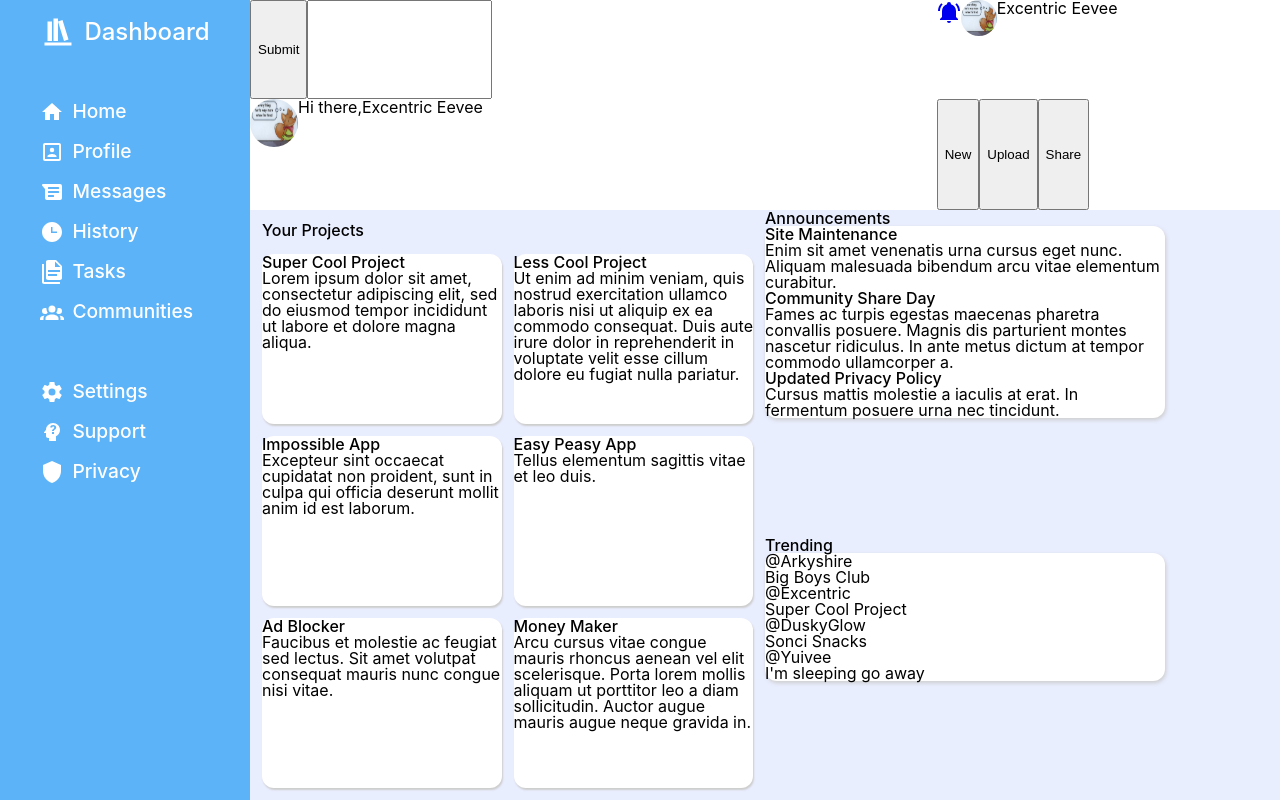
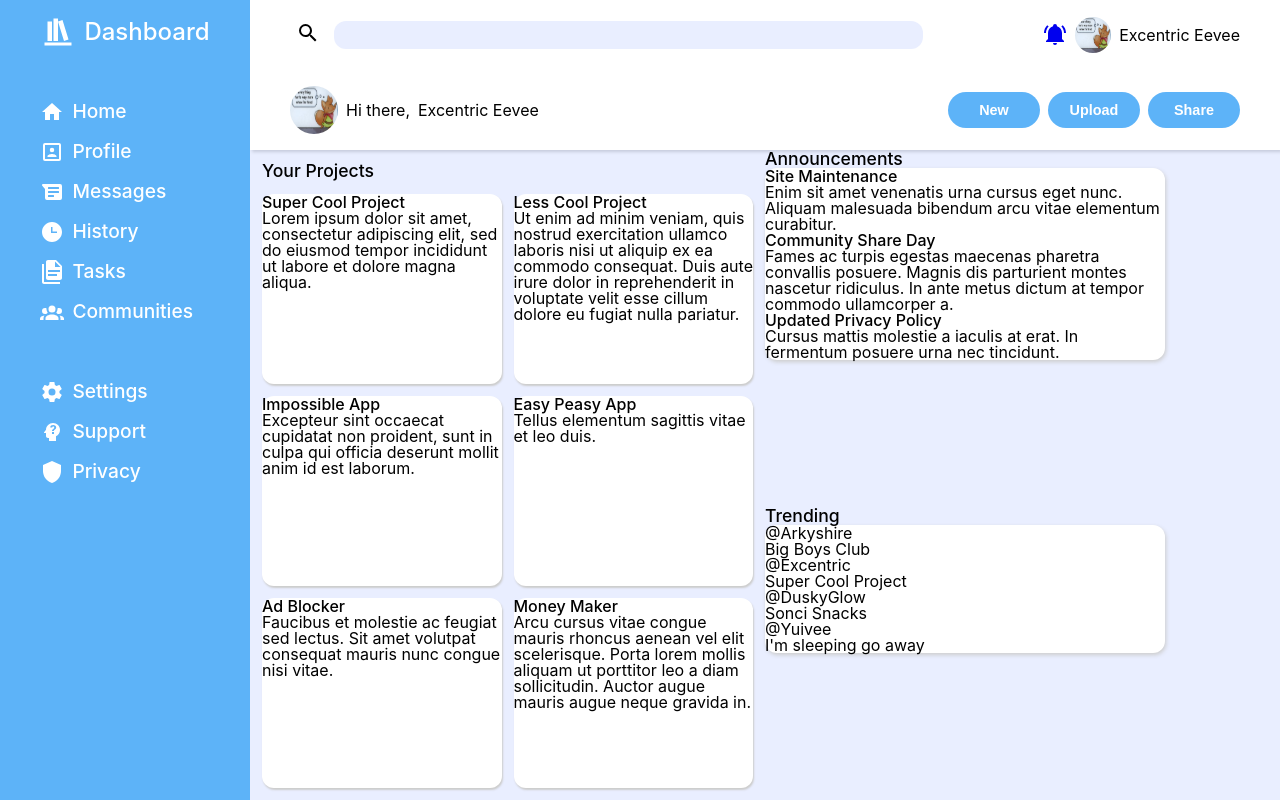
Before and after one commit to ExcentricEevee/admin-dashboard, a plain HTML site: page index.html in a window 1280 px wide. Drawn offline with Linux system fonts and the light colour scheme.

Commit message:
More appealing looking header section: .buttons are flex-end, search form flexes to container.

```diff
--- a/index.html
+++ b/index.html
@@ -14,9 +14,15 @@
     <div class="wrapper">
         <div class="header">
             <form action="#" method="get">
-                <button type="submit">Submit</button>
+                <button type="submit">
+                    <svg style="width:24px;height:24px" viewBox="0 0 24 24">
+                        <path fill="currentColor"
+                            d="M9.5,3A6.5,6.5 0 0,1 16,9.5C16,11.11 15.41,12.59 14.44,13.73L14.71,14H15.5L20.5,19L19,20.5L14,15.5V14.71L13.73,14.44C12.59,15.41 11.11,16 9.5,16A6.5,6.5 0 0,1 3,9.5A6.5,6.5 0 0,1 9.5,3M9.5,5C7,5 5,7 5,9.5C5,12 7,14 9.5,14C12,14 14,12 14,9.5C14,7 12,5 9.5,5Z" />
+                    </svg>
+                </button>
                 <input type="search" id="searchbar" name="search-query">
             </form>
+
             <div class="user-info">
                 <a href="#">
                     <svg style="width:24px;height:24px" viewBox="0 0 24 24">
@@ -27,11 +33,13 @@
                 <img src="assets/images/tunic-fox.png" alt="User icon">
                 <p>Excentric Eevee</p>
             </div>
+
             <div class="user-intro">
                 <img src="assets/images/tunic-fox.png" alt="User icon">
                 <p class="small-text">Hi there,</p>
                 <p class="username">Excentric Eevee</p>
             </div>
+
             <div class="buttons">
                 <button>New</button>
                 <button>Upload</button>
--- a/stylesheets/style.css
+++ b/stylesheets/style.css
@@ -5,13 +5,14 @@
 .wrapper {
     display: grid;
     grid-template-columns: 250px 1fr;
+    grid-template-rows: 150px 1fr;
     font-family: var(--system-default);
     height: 100vh;
 }
 
 h2 {
     font-weight: 500;
-    font-size: 16px;
+    font-size: 1.1rem;
 }
 
 h3 {
@@ -22,10 +23,48 @@ h3 {
     display: grid;
     grid-template-columns: 2fr 1fr;
     grid-template-rows: 1f 1fr;
+    box-shadow: 2px 2px 3px #bbb;
+    padding: 0 40px;
+}
+
+.header .user-info {
+    justify-content: flex-end;
+}
+
+.header .buttons {
+    justify-content: flex-end;
+}
+
+.header .buttons button {
+    font-size: 0.9rem;
+    font-weight: 600;
+    border: none;
+    background-color: #5db3f8;
+    color: #FFF;
+    height: 36px;
+    width: 92px;
+    border-radius: 24px;
+}
+
+.header form button {
+    border: none;
+    height: 36px;
+    width: 36px;
+    background-color: inherit;
+}
+
+input[type="search"] {
+    flex: auto;
+    height: 28px;
+    border: none;
+    border-radius: 12px;
+    background-color: rgba(211, 221, 255, .5);
 }
 
 form, .user-info, .user-intro, .buttons {
     display: flex;
+    align-items: center;
+    gap: 8px;
 }
 
 .user-info > img {
```
